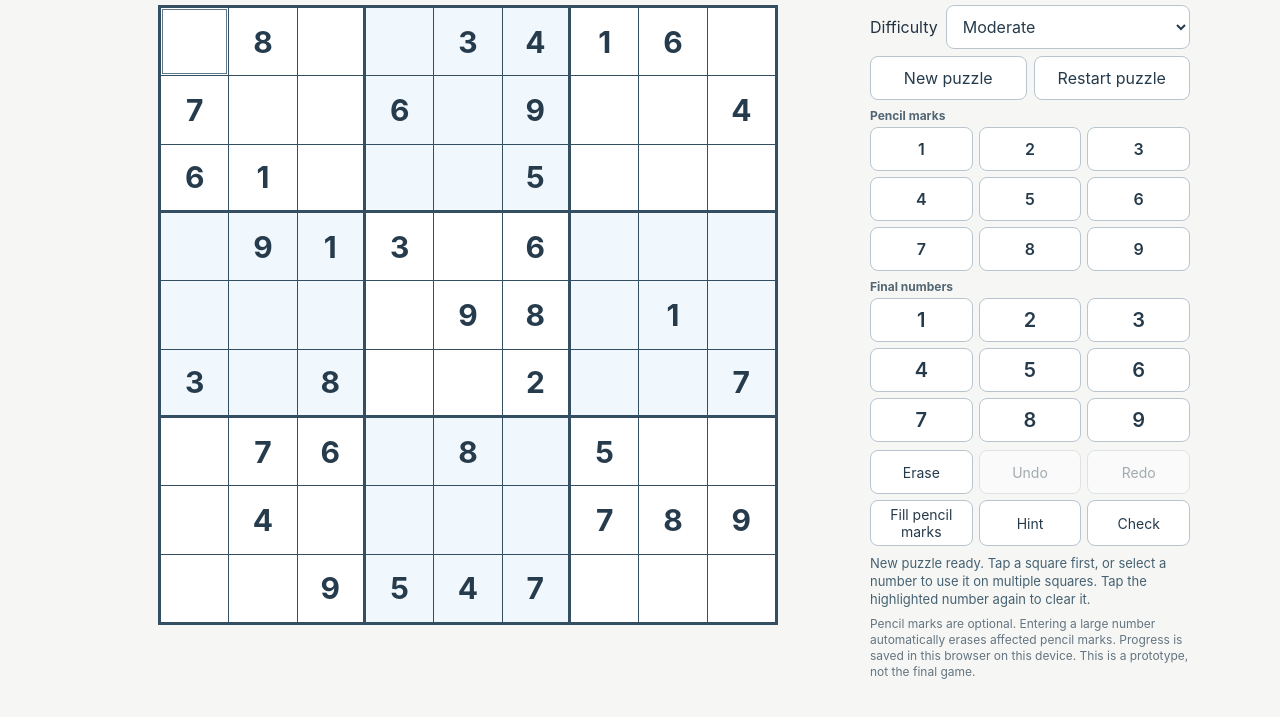
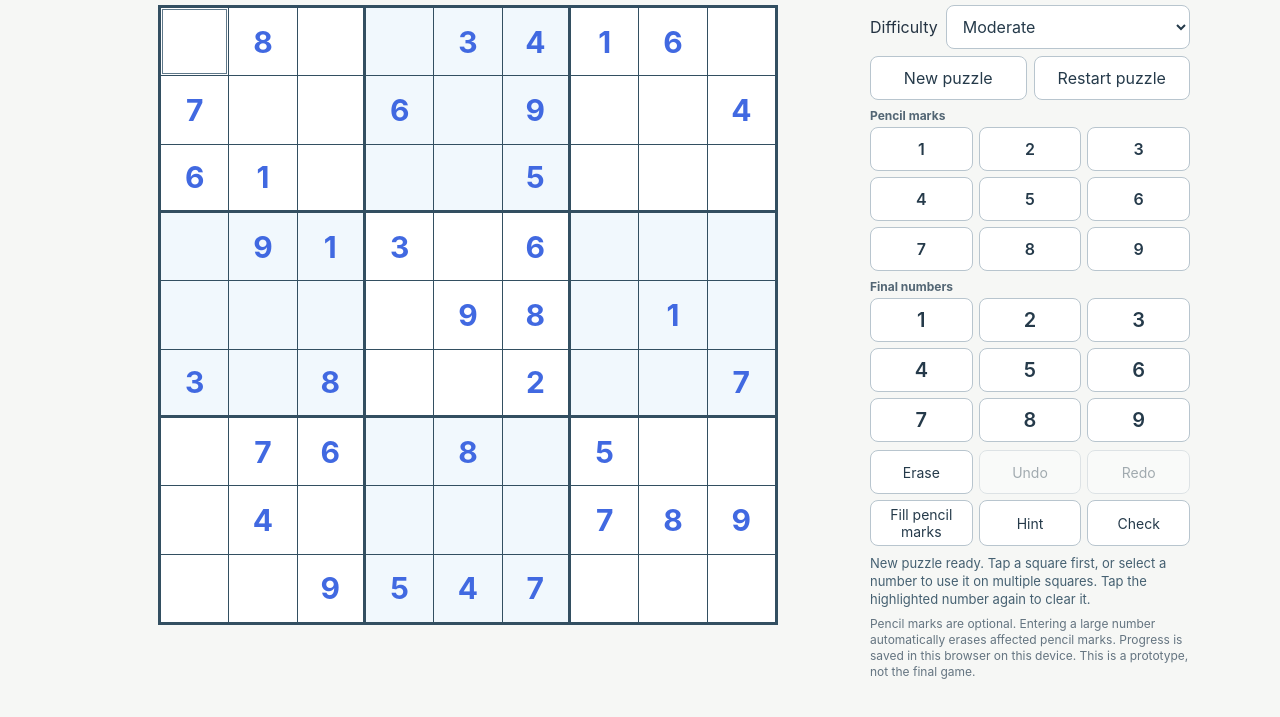
Before and after one commit to seeyabye216/our-sudoku, a plain HTML site: page index.html in a window 1280 px wide. Shown: the part 69-786 px from the top of the page. Drawn offline with Linux system fonts and the light colour scheme.

Commit message:
Match Sudoku digit fonts and distinguish givens by color

```diff
--- a/index.html
+++ b/index.html
@@ -1,5 +1,5 @@
 <!doctype html><html lang="en"><head><meta charset="utf-8"><meta name="viewport" content="width=device-width,initial-scale=1,maximum-scale=1"><title>Our Sudoku — Prototype 1</title><style>
-:root{font-family:-apple-system,BlinkMacSystemFont,'Segoe UI',sans-serif;color:#243342;background:#f6f7f5}*{box-sizing:border-box}body{margin:0;padding:12px}main{max-width:620px;margin:auto}h1{font-size:23px;margin:6px 0 4px}p{margin:4px 0 12px;color:#526171;font-size:13px}.bar{display:flex;gap:7px;flex-wrap:wrap;margin:10px 0}button,select{font:inherit;border:1px solid #b8c5ce;background:white;border-radius:8px;padding:9px 12px;color:#253a4a}button:active{transform:scale(.97)}button.active{background:#1c637c;color:white}button:disabled{opacity:.4}.board{display:grid;grid-template-columns:repeat(9,1fr);width:100%;aspect-ratio:1;border:3px solid #334f61;background:#334f61;gap:1px;touch-action:manipulation}.cell{position:relative;border:0;border-radius:0;padding:0;background:#fff;display:flex;align-items:center;justify-content:center;font-size:clamp(17px,5vw,31px);font-weight:500;min-width:0;min-height:0}.cell.given{font-weight:750;color:#263b4c}.cell.bad{color:#b3261e!important}.cell.boxright{border-right:2px solid #334f61}.cell.boxbottom{border-bottom:2px solid #334f61}.digits button{padding:10px 0;font-size:20px;font-weight:600}.digits .small{font-size:16px}.label{font-size:12px;font-weight:700;color:#536674;margin:12px 0 0}.status{min-height:24px;font-size:13px;color:#456071}.footer{font-size:12px;color:#647480;margin:16px 0} @media(min-width:600px){.cell{font-size:30px}}
+:root{font-family:-apple-system,BlinkMacSystemFont,'Segoe UI',sans-serif;color:#243342;background:#f6f7f5}*{box-sizing:border-box}body{margin:0;padding:12px}main{max-width:620px;margin:auto}h1{font-size:23px;margin:6px 0 4px}p{margin:4px 0 12px;color:#526171;font-size:13px}.bar{display:flex;gap:7px;flex-wrap:wrap;margin:10px 0}button,select{font:inherit;border:1px solid #b8c5ce;background:white;border-radius:8px;padding:9px 12px;color:#253a4a}button:active{transform:scale(.97)}button.active{background:#1c637c;color:white}button:disabled{opacity:.4}.board{display:grid;grid-template-columns:repeat(9,1fr);width:100%;aspect-ratio:1;border:3px solid #334f61;background:#334f61;gap:1px;touch-action:manipulation}.cell{position:relative;border:0;border-radius:0;padding:0;background:#fff;display:flex;align-items:center;justify-content:center;font-size:clamp(17px,5vw,31px);font-weight:750;color:#000000;min-width:0;min-height:0}.cell.given{color:#4169E1}.cell.bad{color:#b3261e!important}.cell.boxright{border-right:2px solid #334f61}.cell.boxbottom{border-bottom:2px solid #334f61}.digits button{padding:10px 0;font-size:20px;font-weight:600}.digits .small{font-size:16px}.label{font-size:12px;font-weight:700;color:#536674;margin:12px 0 0}.status{min-height:24px;font-size:13px;color:#456071}.footer{font-size:12px;color:#647480;margin:16px 0} @media(min-width:600px){.cell{font-size:30px}}
 
 .cell { container-type: inline-size; }
 .cell.shade { background: #f1f8fd; }
```
